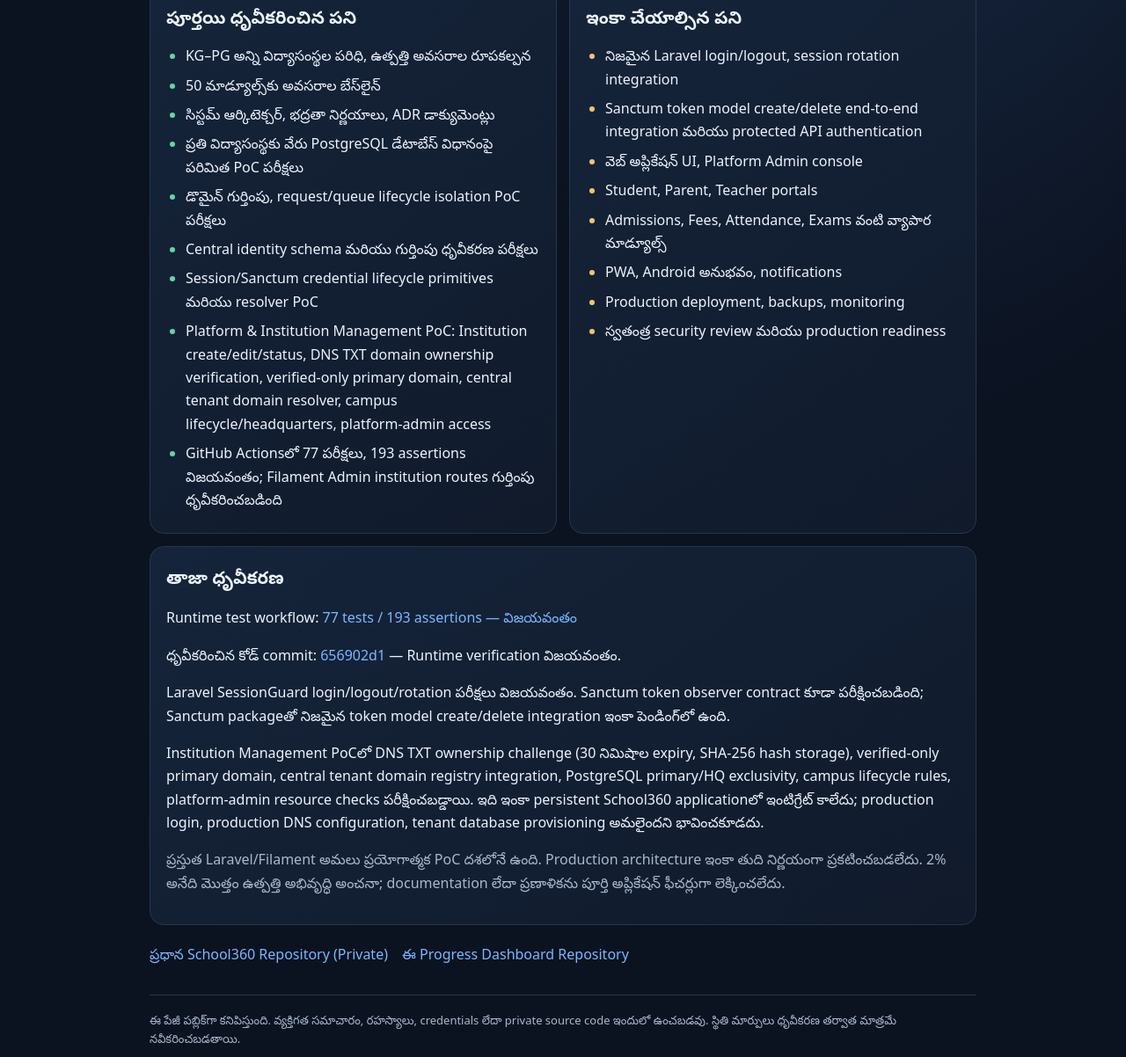
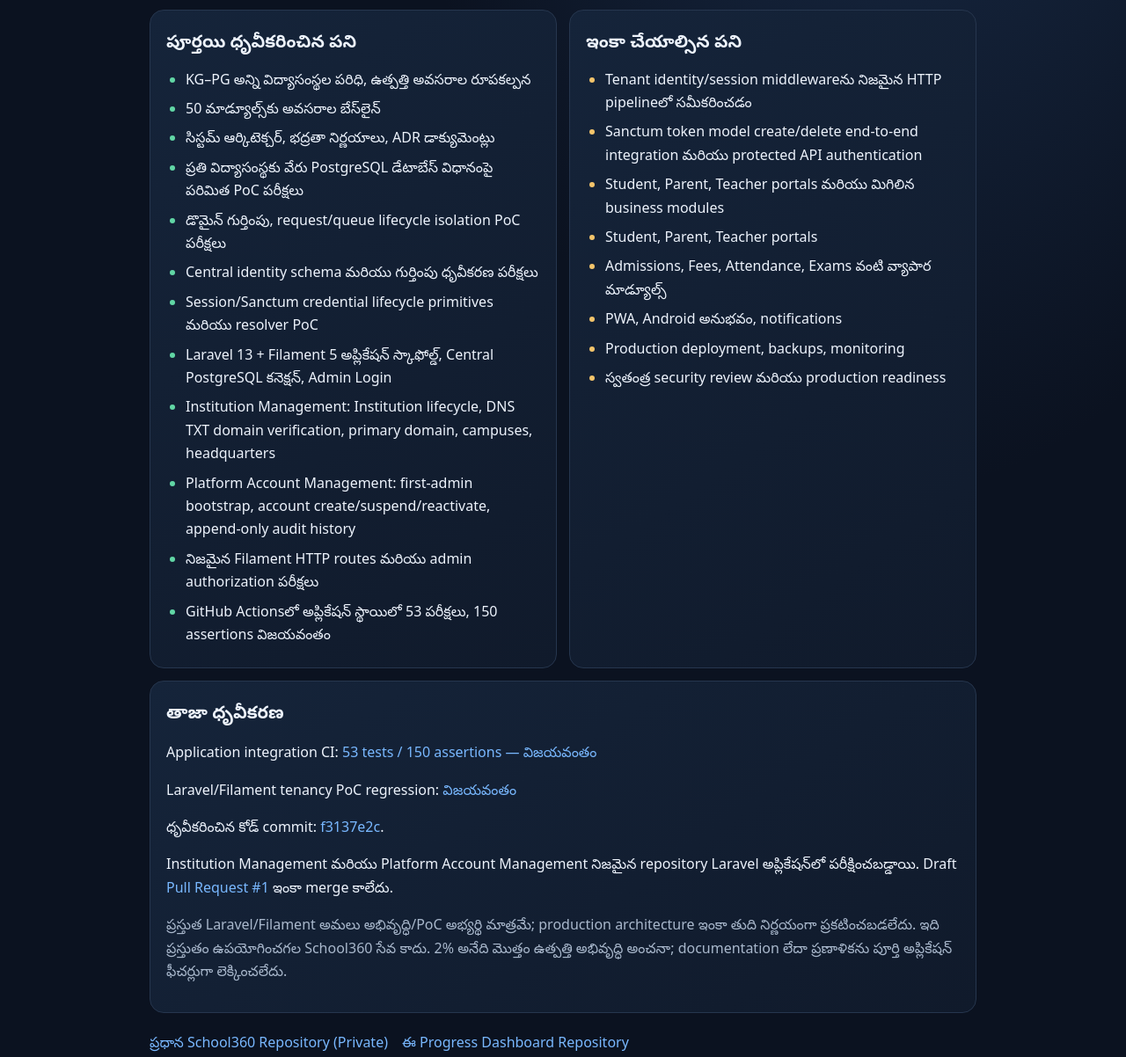
Before and after one commit to kkjan2007/School360-Progress, a plain HTML site: page index.html in a window 1280 px wide. Shown: the part 606-1808 px from the top of the page at 88% size. Drawn offline with Linux system fonts and the light colour scheme.

Commit message:
Update public dashboard with verified application integration milestone

```diff
--- a/index.html
+++ b/index.html
@@ -20,10 +20,10 @@ a{color:var(--blue);text-decoration:none}a:hover{text-decoration:underline}.link
 <h1>School360 అభివృద్ధి ప్రగతి</h1>
 <p class="sub">KG నుంచి PG వరకు అన్ని రకాల విద్యాసంస్థలకు అనువైన, మొబైల్-ఫస్ట్ విద్యా నిర్వహణ వేదిక.</p>
 <div class="updated">చివరిగా ధృవీకరించిన ప్రాజెక్ట్ స్థితి: 25 నవంబర్ 2026</div>
-<div class="notice"><strong>మొత్తం అభివృద్ధి: 2%</strong> — ఇది ధృవీకరించిన ఇంజినీరింగ్ పురోగతికి సూచిక మాత్రమే. Platform & Institution Management మాడ్యూల్‌ను వేరుగా నడిచే PoCలో అమలు చేసి పరీక్షించాం; ప్రధాన School360 అప్లికేషన్‌లో ఇంకా ఇంటిగ్రేట్ చేయలేదు.</div>
+<div class="notice"><strong>మొత్తం అభివృద్ధి: 2%</strong> — ఇది ధృవీకరించిన ఇంజినీరింగ్ పురోగతికి సూచిక మాత్రమే. Platform & Institution Management మరియు Platform Account Managementను Laravel అప్లికేషన్ అభ్యర్థి వెర్షన్‌లో సమీకరించి పరీక్షించాం. ఇది Draft PRలో ఉంది; ఇంకా main branchలో merge చేయలేదు, productionలో deploy చేయలేదు.</div>
 <section class="stats" aria-label="ధృవీకరించిన పరీక్షా గణాంకాలు">
-<div class="stat"><strong>77</strong><span>ఆటోమేటెడ్ పరీక్షలు పాస్</span></div>
-<div class="stat"><strong>193</strong><span>Assertions విజయవంతం</span></div>
+<div class="stat"><strong>53</strong><span>అప్లికేషన్ పరీక్షలు పాస్</span></div>
+<div class="stat"><strong>150</strong><span>Assertions విజయవంతం</span></div>
 <div class="stat"><strong>50</strong><span>మాడ్యూల్ అవసరాల బేస్‌లైన్</span></div>
 </section>
 <div class="notice"><strong>ముఖ్య గమనిక:</strong> ఇది అభివృద్ధి ప్రగతి నివేదిక మాత్రమే; ప్రస్తుతం ఉపయోగించగల School360 సాఫ్ట్‌వేర్ కాదు. ఇందులో లాగిన్, ఫీజుల సేకరణ, హాజరు నమోదు వంటి ప్రత్యక్ష వినియోగ స్క్రీన్‌లు లేవు.</div>
@@ -36,13 +36,16 @@ a{color:var(--blue);text-decoration:none}a:hover{text-decoration:underline}.link
 <li>డొమైన్ గుర్తింపు, request/queue lifecycle isolation PoC పరీక్షలు</li>
 <li>Central identity schema మరియు గుర్తింపు ధృవీకరణ పరీక్షలు</li>
 <li>Session/Sanctum credential lifecycle primitives మరియు resolver PoC</li>
-<li>Platform & Institution Management PoC: Institution create/edit/status, DNS TXT domain ownership verification, verified-only primary domain, central tenant domain resolver, campus lifecycle/headquarters, platform-admin access</li>
-<li>GitHub Actionsలో 77 పరీక్షలు, 193 assertions విజయవంతం; Filament Admin institution routes గుర్తింపు ధృవీకరించబడింది</li>
+<li>Laravel 13 + Filament 5 అప్లికేషన్ స్కాఫోల్డ్, Central PostgreSQL కనెక్షన్, Admin Login</li>
+<li>Institution Management: Institution lifecycle, DNS TXT domain verification, primary domain, campuses, headquarters</li>
+<li>Platform Account Management: first-admin bootstrap, account create/suspend/reactivate, append-only audit history</li>
+<li>నిజమైన Filament HTTP routes మరియు admin authorization పరీక్షలు</li>
+<li>GitHub Actionsలో అప్లికేషన్ స్థాయిలో 53 పరీక్షలు, 150 assertions విజయవంతం</li>
 </ul></section>
 <section class="panel pending"><h2>ఇంకా చేయాల్సిన పని</h2><ul>
-<li>నిజమైన Laravel login/logout, session rotation integration</li>
+<li>Tenant identity/session middlewareను నిజమైన HTTP pipelineలో సమీకరించడం</li>
 <li>Sanctum token model create/delete end-to-end integration మరియు protected API authentication</li>
-<li>వెబ్ అప్లికేషన్ UI, Platform Admin console</li>
+<li>Student, Parent, Teacher portals మరియు మిగిలిన business modules</li>
 <li>Student, Parent, Teacher portals</li>
 <li>Admissions, Fees, Attendance, Exams వంటి వ్యాపార మాడ్యూల్స్</li>
 <li>PWA, Android అనుభవం, notifications</li>
@@ -50,11 +53,11 @@ a{color:var(--blue);text-decoration:none}a:hover{text-decoration:underline}.link
 <li>స్వతంత్ర security review మరియు production readiness</li>
 </ul></section></div>
 <section class="panel"><h2>తాజా ధృవీకరణ</h2>
-<p>Runtime test workflow: <a href="https://github.com/kkjan2007/School360/actions/runs/45539719950">77 tests / 193 assertions — విజయవంతం</a></p>
-<p>ధృవీకరించిన కోడ్ commit: <a href="https://github.com/kkjan2007/School360/commit/656902d1adb00ff3b52f0dd16370a8c05c8900ff">656902d1</a> — Runtime verification విజయవంతం.</p>
-<p>Laravel SessionGuard login/logout/rotation పరీక్షలు విజయవంతం. Sanctum token observer contract కూడా పరీక్షించబడింది; Sanctum packageతో నిజమైన token model create/delete integration ఇంకా పెండింగ్‌లో ఉంది.</p>
-<p>Institution Management PoCలో DNS TXT ownership challenge (30 నిమిషాల expiry, SHA-256 hash storage), verified-only primary domain, central tenant domain registry integration, PostgreSQL primary/HQ exclusivity, campus lifecycle rules, platform-admin resource checks పరీక్షించబడ్డాయి. ఇది ఇంకా persistent School360 applicationలో ఇంటిగ్రేట్ కాలేదు; production login, production DNS configuration, tenant database provisioning అమలైందని భావించకూడదు.</p>
-<p class="muted">ప్రస్తుత Laravel/Filament అమలు ప్రయోగాత్మక PoC దశలోనే ఉంది. Production architecture ఇంకా తుది నిర్ణయంగా ప్రకటించబడలేదు. 2% అనేది మొత్తం ఉత్పత్తి అభివృద్ధి అంచనా; documentation లేదా ప్రణాళికను పూర్తి అప్లికేషన్ ఫీచర్లుగా లెక్కించలేదు.</p>
+<p>Application integration CI: <a href="https://github.com/kkjan2007/School360/actions/runs/45543665008">53 tests / 150 assertions — విజయవంతం</a></p>
+<p>Laravel/Filament tenancy PoC regression: <a href="https://github.com/kkjan2007/School360/actions/runs/45543670964">విజయవంతం</a></p>
+<p>ధృవీకరించిన కోడ్ commit: <a href="https://github.com/kkjan2007/School360/commit/f3137e2c86085c12abe7dd148e58a1548c2d8e03">f3137e2c</a>.</p>
+<p>Institution Management మరియు Platform Account Management నిజమైన repository Laravel అప్లికేషన్‌లో పరీక్షించబడ్డాయి. Draft <a href="https://github.com/kkjan2007/School360/pull/1">Pull Request #1</a> ఇంకా merge కాలేదు.</p>
+<p class="muted">ప్రస్తుత Laravel/Filament అమలు అభివృద్ధి/PoC అభ్యర్థి మాత్రమే; production architecture ఇంకా తుది నిర్ణయంగా ప్రకటించబడలేదు. ఇది ప్రస్తుతం ఉపయోగించగల School360 సేవ కాదు. 2% అనేది మొత్తం ఉత్పత్తి అభివృద్ధి అంచనా; documentation లేదా ప్రణాళికను పూర్తి అప్లికేషన్ ఫీచర్లుగా లెక్కించలేదు.</p>
 </section>
 <div class="links"><a href="https://github.com/kkjan2007/School360">ప్రధాన School360 Repository (Private)</a><a href="https://github.com/kkjan2007/School360-Progress">ఈ Progress Dashboard Repository</a></div>
 <footer class="foot">ఈ పేజీ పబ్లిక్‌గా కనిపిస్తుంది. వ్యక్తిగత సమాచారం, రహస్యాలు, credentials లేదా private source code ఇందులో ఉంచబడవు. స్థితి మార్పులు ధృవీకరణ తర్వాత మాత్రమే నవీకరించబడతాయి.</footer>
```
